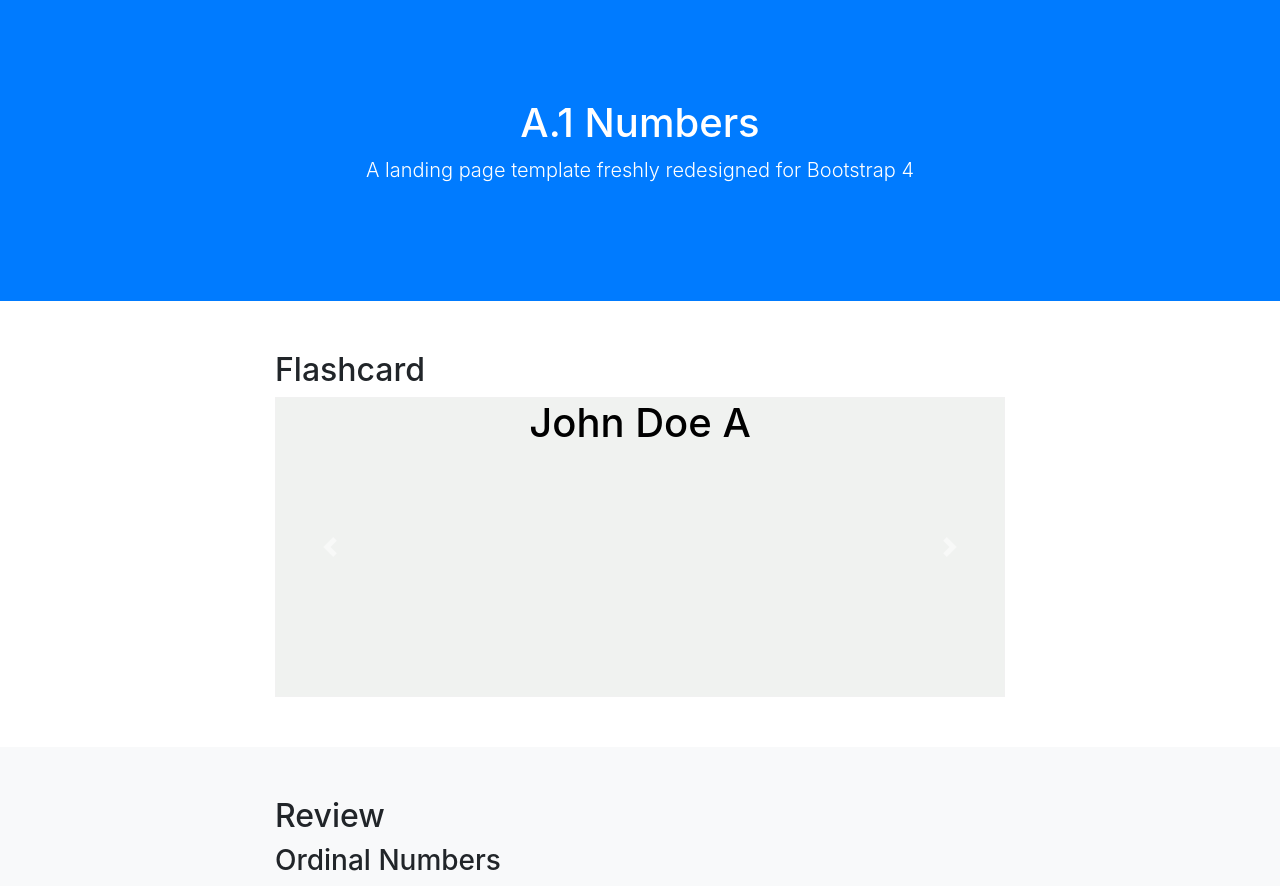
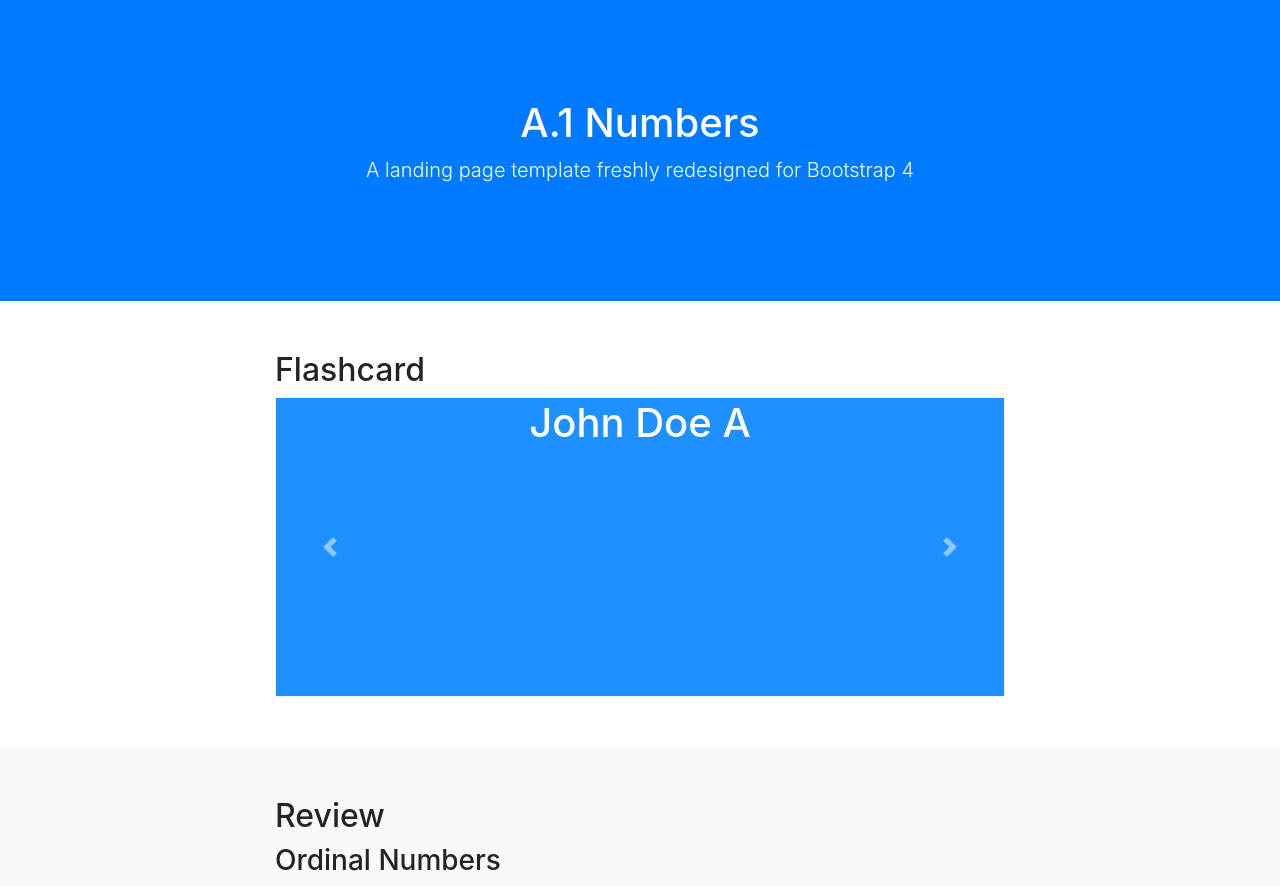
Before and after one commit to jenniferli1098/chinatowncitizenship, a PHP site: page /english_module1.html in a window 1280 px wide. Shown: the part 57-943 px from the top of the page. Run offline with PHP 8.4, Linux system fonts and the light colour scheme; some libraries are stand-ins or nearby versions.

Commit message:
Update custom.css

```diff
--- a/css/custom.css
+++ b/css/custom.css
@@ -45,16 +45,16 @@ section {
 
 /* Style the front side (fallback if image is missing) */
 .flip-card-front {
-  background-color: #f0f2f0;
-  color: black;
+  background-color: dodgerblue;
+  color: white;
   vertical-align: middle;
 
 }
 
 /* Style the back side */
 .flip-card-back {
-  background-color: dodgerblue;
-  color: white;
+  background-color: #f0f2f0;
+  color: dodgerblue;
   vertical-align: middle;
   transform: rotateY(180deg);
 }
```
